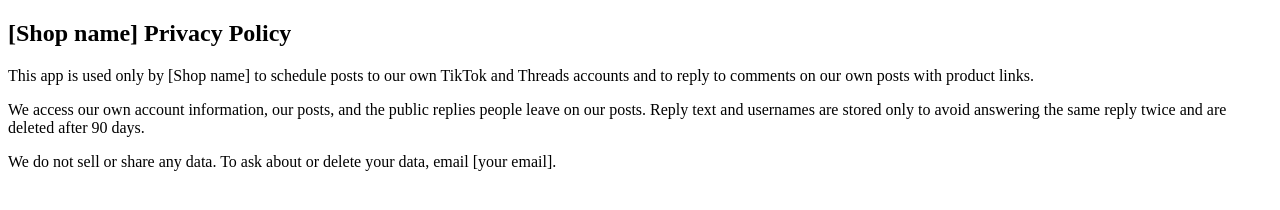
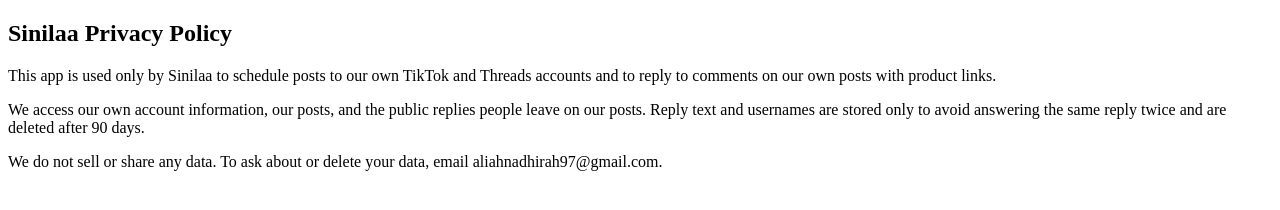
Before and after one commit to AliahZamri/AliahZamri.github.io, a plain HTML site: page privacy.html in a window 1280 px wide. Drawn offline with Linux system fonts and the light colour scheme.

Commit message:
Update privacy policy details and shop name

```diff
--- a/privacy.html
+++ b/privacy.html
@@ -1,5 +1,6 @@
 <!doctype html><meta name="viewport" content="width=device-width">
-<h2>[Shop name] Privacy Policy</h2>
-<p>This app is used only by [Shop name] to schedule posts to our own TikTok and Threads accounts and to reply to comments on our own posts with product links.</p>
+<title>Sinilaa Privacy Policy</title>
+<h2>Sinilaa Privacy Policy</h2>
+<p>This app is used only by Sinilaa to schedule posts to our own TikTok and Threads accounts and to reply to comments on our own posts with product links.</p>
 <p>We access our own account information, our posts, and the public replies people leave on our posts. Reply text and usernames are stored only to avoid answering the same reply twice and are deleted after 90 days.</p>
-<p>We do not sell or share any data. To ask about or delete your data, email [your email].</p>
+<p>We do not sell or share any data. To ask about or delete your data, email aliahnadhirah97@gmail.com.</p>
```
